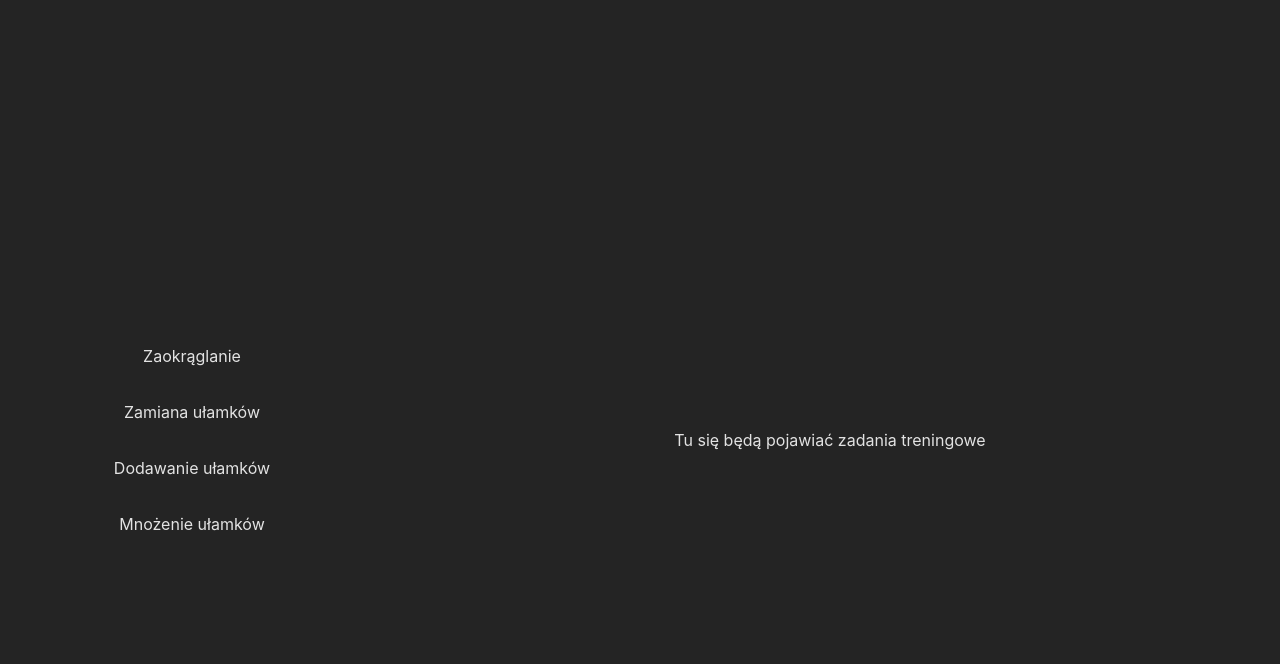
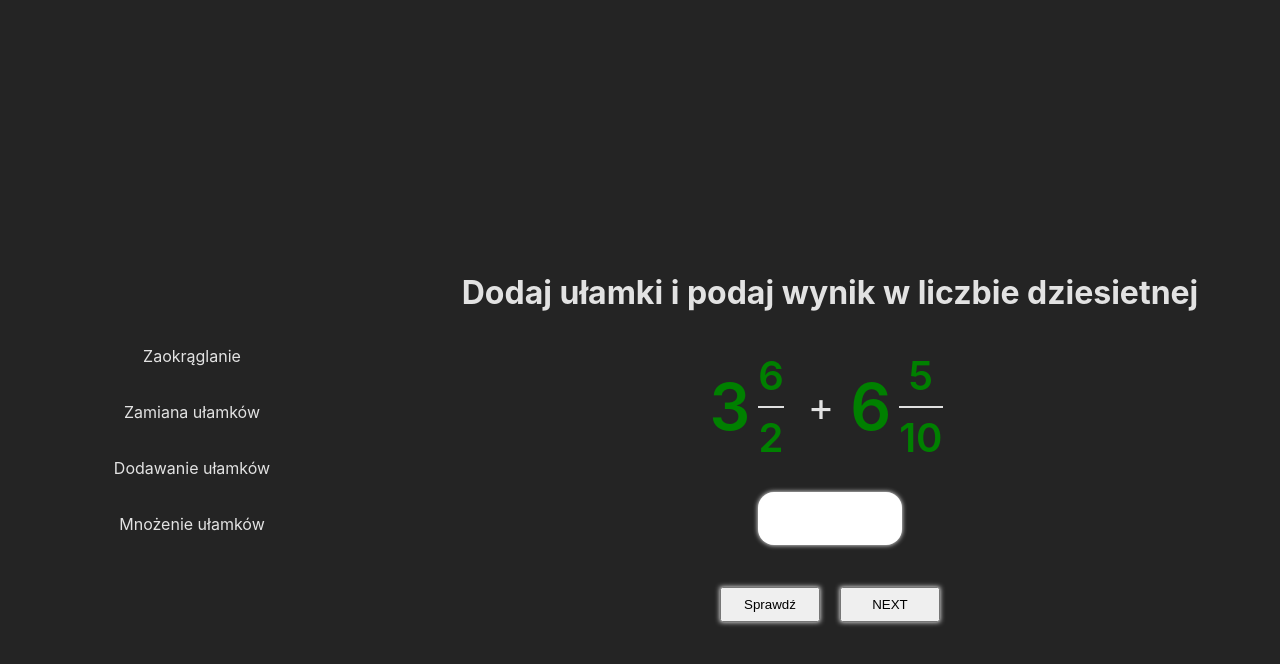
Before and after one commit to awnetcode/Math-quest, a React (Vite) app: page / in a window 1280 px wide. Both pictures are taken after a click on the item "Dodawanie ułamków". Shown: the top 664 px of the page. Built offline with nearby package versions, Linux system fonts and the light colour scheme.

Commit message:
AddFraction_component

```diff
--- /dev/null
+++ b/src/components/AddFravtions.jsx
@@ -0,0 +1,109 @@
+import '../styles/addFractions.css';
+import { useState, useEffect } from 'react';
+
+// Klasa do reprezentacji ułamka mieszanego
+class MixedFraction {
+    constructor(intPart, numerator, denominator) {
+        this.intPart = intPart || Math.floor(Math.random() * 10) + 1;
+        this.numerator = numerator || Math.floor(Math.random() * 10) + 1;
+        this.denominator = denominator || Math.floor(Math.random() * 10) + 1;
+    }
+
+    // Funkcja do konwersji na liczbę dziesiętną
+    toDecimal() {
+        return this.intPart + (this.numerator / this.denominator);
+    }
+}
+
+const AddFractions = () =>{
+    const [fraction1, setFraction1] = useState(new MixedFraction());
+    const [fraction2, setFraction2] = useState(new MixedFraction());
+    const [result, setResult] = useState(0);
+    const [userAnswer, setUserAnswer] = useState('');
+    const [message, setMessage] = useState('');
+
+    // Funkcja do tworzenia nowych ułamków
+    function createFraction() {
+        const newFraction1 = new MixedFraction();
+        const newFraction2 = new MixedFraction();
+        const sum = (newFraction1.toDecimal() + newFraction2.toDecimal()).toFixed(4);
+
+        setFraction1(newFraction1);
+        setFraction2(newFraction2);
+        setResult(parseFloat(sum));
+    }
+
+    useEffect(() => {
+        createFraction();
+    }, []);
+
+    const handleInputChange = (e) => {
+        setUserAnswer(e.target.value);
+    };
+
+    const handleSubmit = (e) => {
+        if (e) e.preventDefault();
+        if (parseFloat(userAnswer) === result) {
+            setMessage('Dobrze!');
+        } else {
+            setMessage(`Źle! Prawidłowa odpowiedź to ${result}`);
+        }
+        setUserAnswer('');
+    };
+
+    useEffect(() => {
+        const handleKeyDown = (e) => {
+            if (e.key === 'Enter') {
+                handleSubmit();
+            }
+
+            if (e.key === ' '){
+              createFraction();
+            }
+        };
+
+        window.addEventListener('keydown', handleKeyDown);
+
+        return () => {
+            window.removeEventListener('keydown', handleKeyDown);
+        };
+    }, [userAnswer, result]);
+
+    return (
+        <>
+            <h1>Dodaj ułamki i podaj wynik w liczbie dziesietnej</h1>
+            <div className="task-place">
+                <div className="fraction-place">
+                    <div className="int-part">{fraction1.intPart}</div>
+                    <div className="fraction-part">
+                        <div className="numerator">{fraction1.numerator}</div>
+                        <div className="fraction-bar"></div>
+                        <div className="denominator">{fraction1.denominator}</div>
+                    </div>
+                </div>
+                <div className="addition-sign">&#43;</div>
+                <div className="fraction-place">
+                    <div className="int-part">{fraction2.intPart}</div>
+                    <div className="fraction-part">
+                        <div className="numerator">{fraction2.numerator}</div>
+                        <div className="fraction-bar"></div>
+                        <div className="denominator">{fraction2.denominator}</div>
+                    </div>
+                </div>
+            </div>
+            <input
+                type="number"
+                className='answer-area'
+                value={userAnswer}
+                onChange={handleInputChange}
+            />
+            <div className="buttons-panel">
+                <button className='task-button' onClick={handleSubmit}>Sprawdź</button>
+                <button className='task-button' onClick={createFraction}>NEXT</button>
+            </div>
+            {message && <p className='answer-info'>{message}</p>}
+        </>
+    );
+}
+
+export default AddFractions;
--- a/src/components/ChangeFraction.jsx
+++ b/src/components/ChangeFraction.jsx
@@ -13,7 +13,7 @@ const ChangeFraction = () => {
         const int = Math.floor(Math.random() * 10) + 1;
         const num = Math.floor(Math.random() * 10) + 1;
         const denom = Math.floor(Math.random() * 10) + 1;
-        const decimal = ((int * num) / denom).toFixed(4);
+        const decimal = ((int * denom) +num)/denom.toFixed(4);
 
         setIntPart(int);
         setNumerator(num);
@@ -81,7 +81,6 @@ const ChangeFraction = () => {
                 <button className='task-button' onClick={createFraction}>NEXT</button>
             </div>
             {message && <p className='answer-info'>{message}</p>}
-            <p>Zapis dziesiętny to: {result}</p>
         </>
     );
 };
--- a/src/components/Content.jsx
+++ b/src/components/Content.jsx
@@ -1,6 +1,7 @@
 import '../styles/content.css';
 import Round from './Round';
 import ChangeFraction from './ChangeFraction';
+import AddFractions from './AddFravtions';
 
 // eslint-disable-next-line react/prop-types
 const Content = ({activeProp})=>{
@@ -13,6 +14,10 @@ const Content = ({activeProp})=>{
 
         case 'change':
             content = <ChangeFraction/>
+            break;
+
+         case 'add':
+            content = <AddFractions/>
             break;
 
         default:
--- a/src/components/Navigation.jsx
+++ b/src/components/Navigation.jsx
@@ -29,7 +29,7 @@ const Navigation = ({setActiveProp}) => {
         <ul className="navbar-list">
           <li className="navbar-link" onClick={()=>setActiveProp('round')}>Zaokrąglanie</li>
           <li className="navbar-link" onClick={()=>setActiveProp('change')}>Zamiana ułamków</li>
-          <li className="navbar-link" onClick={()=>setActiveProp('')}>Dodawanie ułamków</li>
+          <li className="navbar-link" onClick={()=>setActiveProp('add')}>Dodawanie ułamków</li>
           <li className="navbar-link" onClick={()=>setActiveProp('')}>Mnożenie ułamków</li>
         </ul>
       </nav>
--- /dev/null
+++ b/src/styles/addFractions.css
@@ -0,0 +1,10 @@
+.task-place{
+    display: flex;
+    align-items: center;
+    justify-content: center;
+    column-gap: 1rem;
+}
+
+.addition-sign{
+    font-size: 2.5rem;
+}
--- a/src/styles/changeFraction.css
+++ b/src/styles/changeFraction.css
@@ -9,6 +9,9 @@
 
 .int-part{
     font-size: 4rem;
+}
+
+.fraction-part{
     padding: .5rem;
 }
 
```
